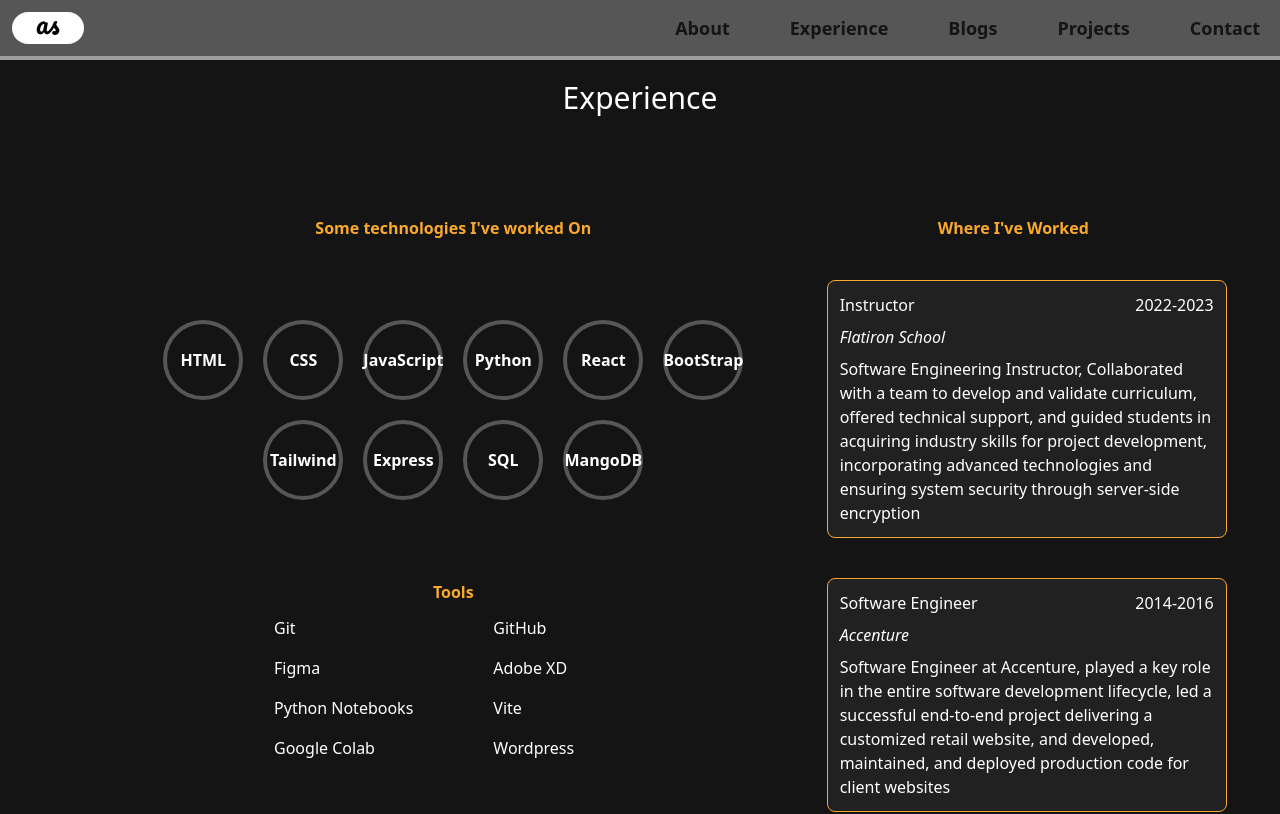
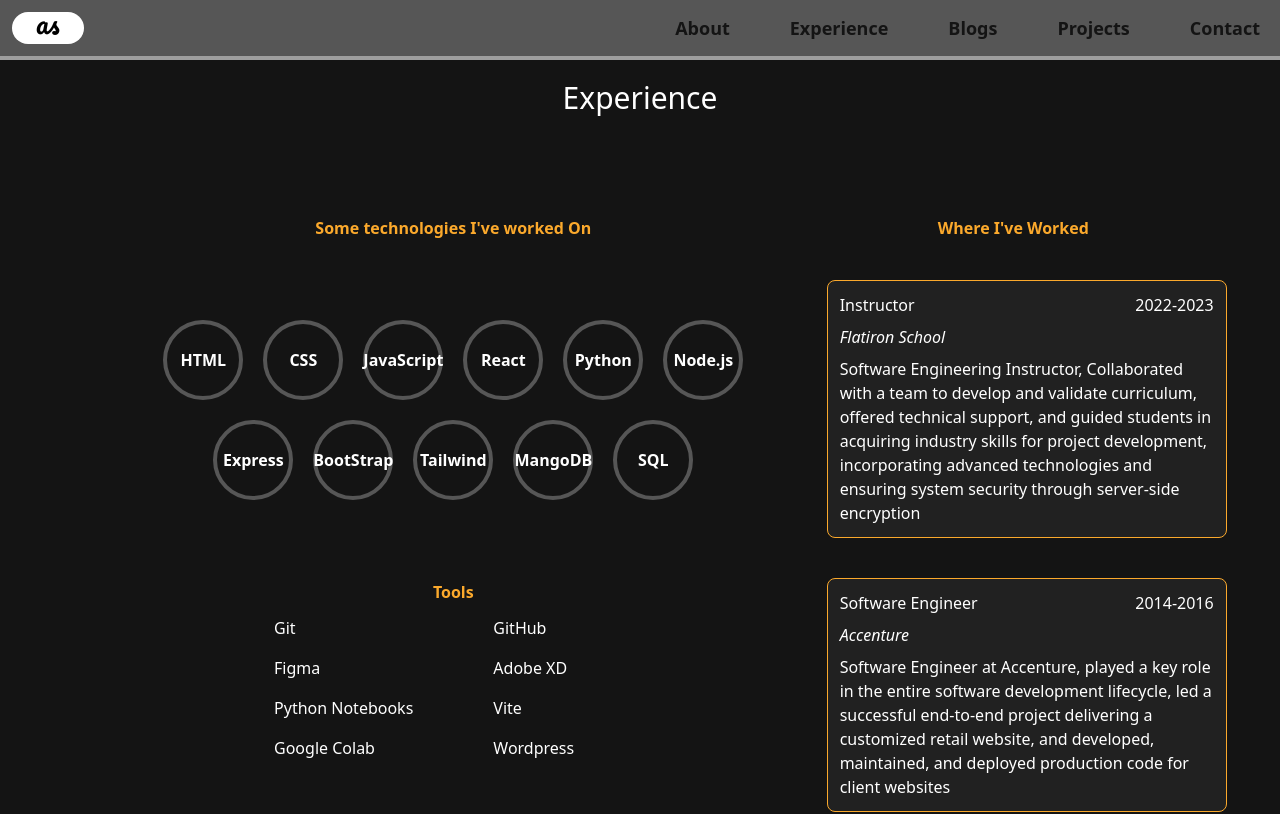
Before and after one commit to sri-anya/Portfolio-Feb2024, a React (Vite) app: page /experience in a window 1280 px wide. Shown: the top 814 px of the page. Built offline with nearby package versions, Linux system fonts and the light colour scheme.

Commit message:
changed readme

```diff
--- a/src/Experience.jsx
+++ b/src/Experience.jsx
@@ -4,6 +4,29 @@ import { useNavigate } from 'react-router-dom';
 
 const Experience = () => {
   const navigate = useNavigate();
+  const technologies = [
+    "HTML",
+    "CSS",
+    "JavaScript",
+    "React",
+    "Python",
+    "Node.js",
+    "Express",
+    "BootStrap",
+    "Tailwind",
+    "MangoDB",
+    "SQL"
+    // Add more technologies as needed
+  ];
+
+  const tools = ["Git",
+    "GitHub",
+    "Figma",
+    "Adobe XD",
+    "Python Notebooks",
+    "Vite",
+    "Google Colab",
+    "Wordpress"]
 
   return (
     <div className='bg-[#141414] max-h-full h-auto w-full overflow-y-scroll no-scrollbar'>
@@ -14,31 +37,21 @@ const Experience = () => {
           <div className="left md:col-span-2">
             <h1 className='text-center font-extrabold text-[#FBA92C]'>Some technologies I've worked On</h1>
             <div className="technologies flex flex-wrap items-center justify-center gap-5 p-4 md:p-20">
+              {technologies.map((tech, index) => (
+                <div key={index} className="tech hover:animate-bounce w-20 h-20 rounded-full border-solid border-[4px] border-[#565656] flex justify-center items-center font-bold">
+                  {tech}
+                </div>
+              ))}
 
-              <div className="tech hover:animate-bounce w-20 h-20 rounded-full border-solid border-[4px] border-[#565656] flex justify-center items-center font-bold">HTML</div>
-              <div className="tech hover:animate-bounce w-20 h-20 rounded-full border-solid border-[4px] border-[#565656] flex justify-center items-center font-bold">CSS</div>
-              <div className="tech hover:animate-bounce w-20 h-20 rounded-full border-solid border-[4px] border-[#565656] flex justify-center items-center font-bold">JavaScript</div>
-              <div className="tech hover:animate-bounce w-20 h-20 rounded-full border-solid border-[4px] border-[#565656] flex justify-center items-center font-bold">Python</div>
-              <div className="tech hover:animate-bounce w-20 h-20 rounded-full border-solid border-[4px] border-[#565656] flex justify-center items-center font-bold">React</div>
-              <div className="tech hover:animate-bounce w-20 h-20 rounded-full border-solid border-[4px] border-[#565656] flex justify-center items-center font-bold">BootStrap</div>
-              <div className="tech hover:animate-bounce w-20 h-20 rounded-full border-solid border-[4px] border-[#565656] flex justify-center items-center font-bold">Tailwind</div>
-              <div className="tech hover:animate-bounce w-20 h-20 rounded-full border-solid border-[4px] border-[#565656] flex justify-center items-center font-bold">Express</div>
-              <div className="tech hover:animate-bounce w-20 h-20 rounded-full border-solid border-[4px] border-[#565656] flex justify-center items-center font-bold">SQL</div>
-              <div className="tech hover:animate-bounce w-20 h-20 rounded-full border-solid border-[4px] border-[#565656] flex justify-center items-center font-bold">MangoDB</div>
 
             </div>
             <h1 className='text-center font-extrabold text-[#FBA92C]'>Tools</h1>
-            <div className="technologies flex flex-wrap items-center justify-center gap-5 px-4 py-3 md:px-20 md:py-3">
+            <div className="tools flex flex-wrap items-center justify-center gap-5 px-4 py-3 md:px-20 md:py-3">
               <ul className='grid grid-cols-1 md:grid-cols-2 gap-4 md:gap-x-20'>
+                {tools.map((tool, index) => (<li key={index}>{tool}</li>)
 
-                <li>Git</li>
-                <li>GitHub</li>
-                <li>Figma</li>
-                <li>Adobe XD</li>
-                <li>Python Notebooks</li>
-                <li>Vite</li>
-                <li>Google Colab</li>
-                <li>Wordpress</li>
+                )}
+
 
               </ul>
             </div>
@@ -60,7 +73,7 @@ const Experience = () => {
             <div className="card w-full md:w-[400px] flex flex-col gap-5 border border-solid rounded-lg bg-[#212121] border-[#FBA92C] p-3">
 
               <div className='flex flex-col gap-2'>
-              <div className='flex justify-between'>
+                <div className='flex justify-between'>
                   <div className="position">Software Engineer</div>
                   <div className="time">2014-2016</div>
                 </div>
```
Also changed, not shown: 1 other file (tests, documents, lock files or other folders).
